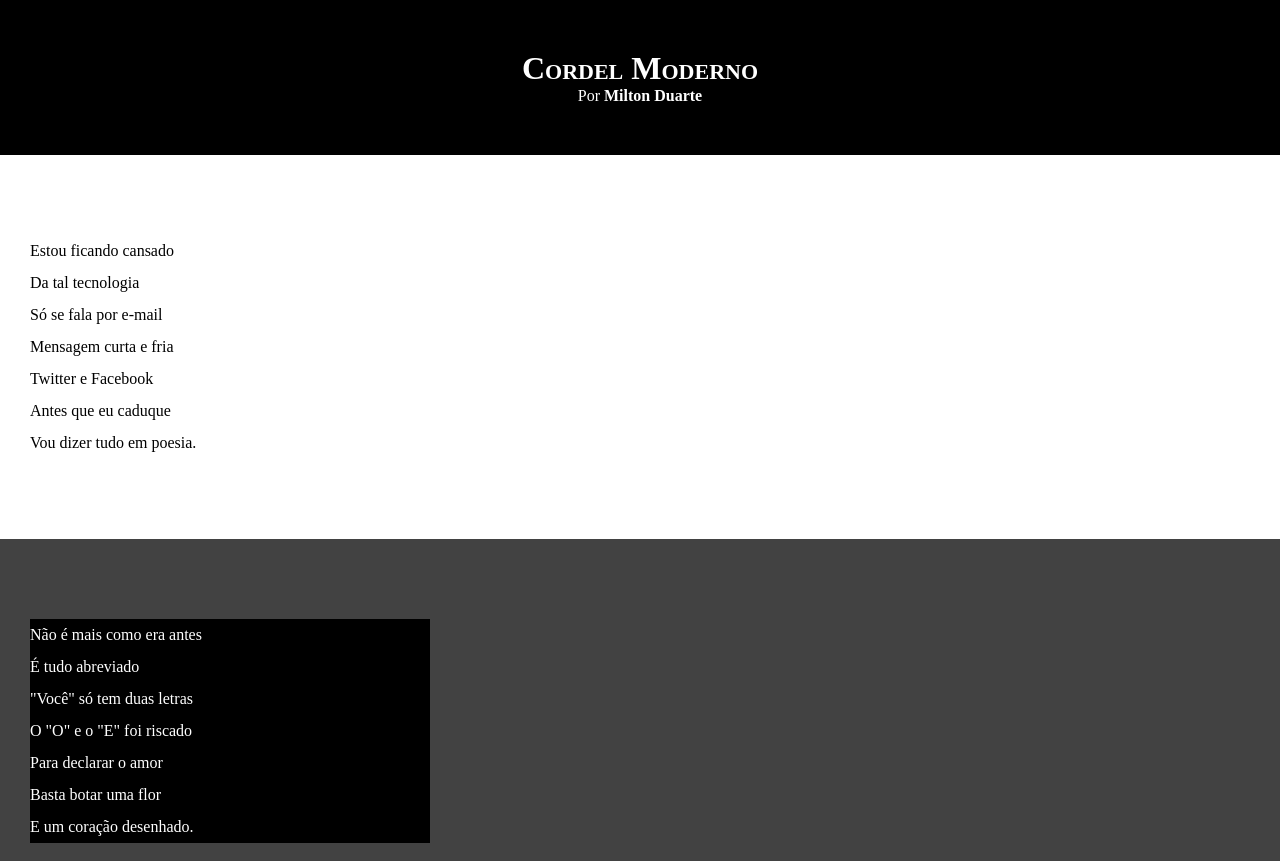
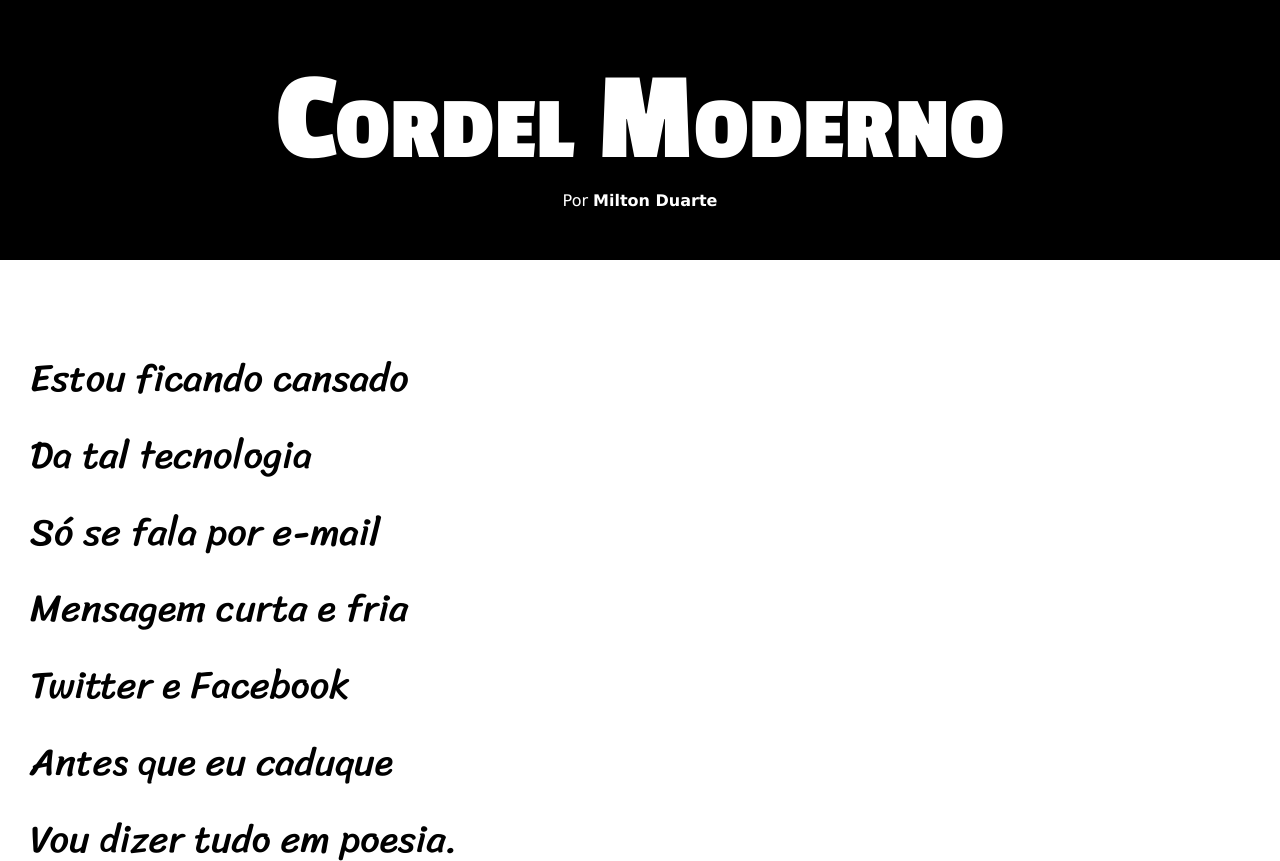
Before and after one commit to RicardoZimbrao/HTML-CSS, a plain HTML site: page EXERCICIOS/d012/index.html in a window 1280 px wide. Shown: the top 861 px of the page. Drawn offline with Linux system fonts and the light colour scheme.

Commit message:
att a fonte size e vw

```diff
--- a/EXERCICIOS/d012/estilo/style.css
+++ b/EXERCICIOS/d012/estilo/style.css
@@ -1,4 +1,15 @@
 @charset "UTF-8";
+
+
+@import url('https://fonts.googleapis.com/css2?family=Passion+One:wght@400;700;900&display=swap');
+@import url('https://fonts.googleapis.com/css2?family=Sriracha&display=swap');
+
+:root {
+    --fonte1: verdana,  geneva, tahoma, sans-serif;
+    --fonte2: "Passion One", sans-serif;
+    --fonte3: "Sriracha", cursive;
+}
+
 
 * {
     margin: 0px;
@@ -8,6 +19,7 @@
 html, body {
     min-height: 100%;
     background-color: darkgray;
+    font-family: var(--fonte1);
 }
 
 header {
@@ -20,6 +32,8 @@ header > h1 {
     padding-top: 50px;
     /*text-transform: uppercase; deixa todas as letras M */
     font-variant: small-caps;
+    font-family: var(--fonte2);
+    font-size: 10vw;
 }
 
 header > p {
@@ -42,6 +56,8 @@ section {
     padding-bottom: 10vh;
     line-height: 2em;
     padding-left: 30px;
+    font-family: var(--fonte3);
+    font-size: 3vw;
 }
 
 section.normal {
@@ -55,7 +71,8 @@ section.imagem {
 }
 
 section.imagem > p {
-    width: 400px;
+    display: inline-block;
+    padding: 5px;
     background-color: black;
 }
 
```
